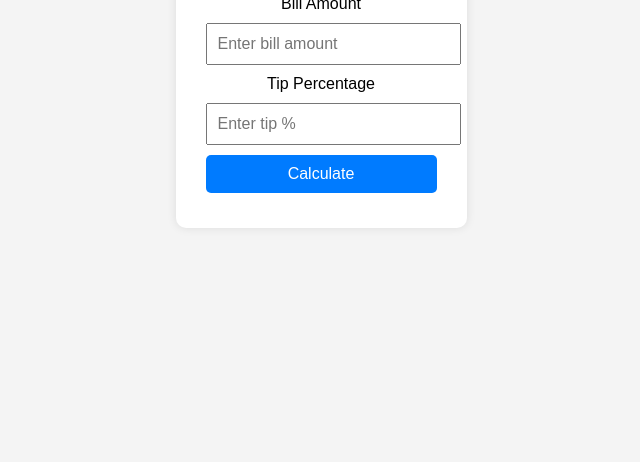
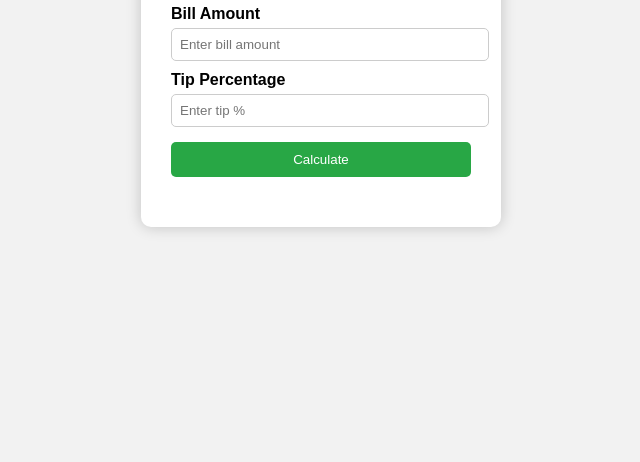
Before and after one commit to Malik786-ubaid/tip-calculator, a plain HTML site: page index.html in a window 1280 px wide. Shown: the part 338-800 px from the top of the page, without its empty margins (319-959 px from the left). Drawn offline with Linux system fonts and the light colour scheme.

Commit message:
Added basic CSS styling for Tip Calculator

```diff
--- a/style.css
+++ b/style.css
@@ -1,6 +1,6 @@
 body {
   font-family: Arial, sans-serif;
-  background-color: #f4f4f4;
+  background-color: #f2f2f2;
   display: flex;
   justify-content: center;
   align-items: center;
@@ -9,34 +9,49 @@ body {
 }
 
 .container {
-  background: white;
-  padding: 20px 30px;
+  background-color: white;
+  padding: 30px;
   border-radius: 10px;
-  box-shadow: 0 0 10px rgba(0, 0, 0, 0.1);
-  text-align: center;
+  box-shadow: 0 0 15px rgba(0,0,0,0.2);
+  width: 300px;
 }
 
-input, button {
+h1 {
+  text-align: center;
+  margin-bottom: 20px;
+}
+
+label {
   display: block;
+  margin-top: 10px;
+  font-weight: bold;
+}
+
+input {
   width: 100%;
-  margin: 10px 0;
-  padding: 10px;
-  font-size: 1rem;
+  padding: 8px;
+  margin-top: 5px;
+  border: 1px solid #ccc;
+  border-radius: 5px;
 }
 
 button {
-  background-color: #007bff;
+  width: 100%;
+  padding: 10px;
+  margin-top: 15px;
+  background-color: #28a745;
   color: white;
   border: none;
+  border-radius: 5px;
   cursor: pointer;
-  border-radius: 5px;
 }
 
 button:hover {
-  background-color: #0056b3;
+  background-color: #218838;
 }
 
 #result {
-  margin-top: 15px;
-  font-weight: bold;
+  margin-top: 20px;
+  font-size: 18px;
+  text-align: center;
 }
```
